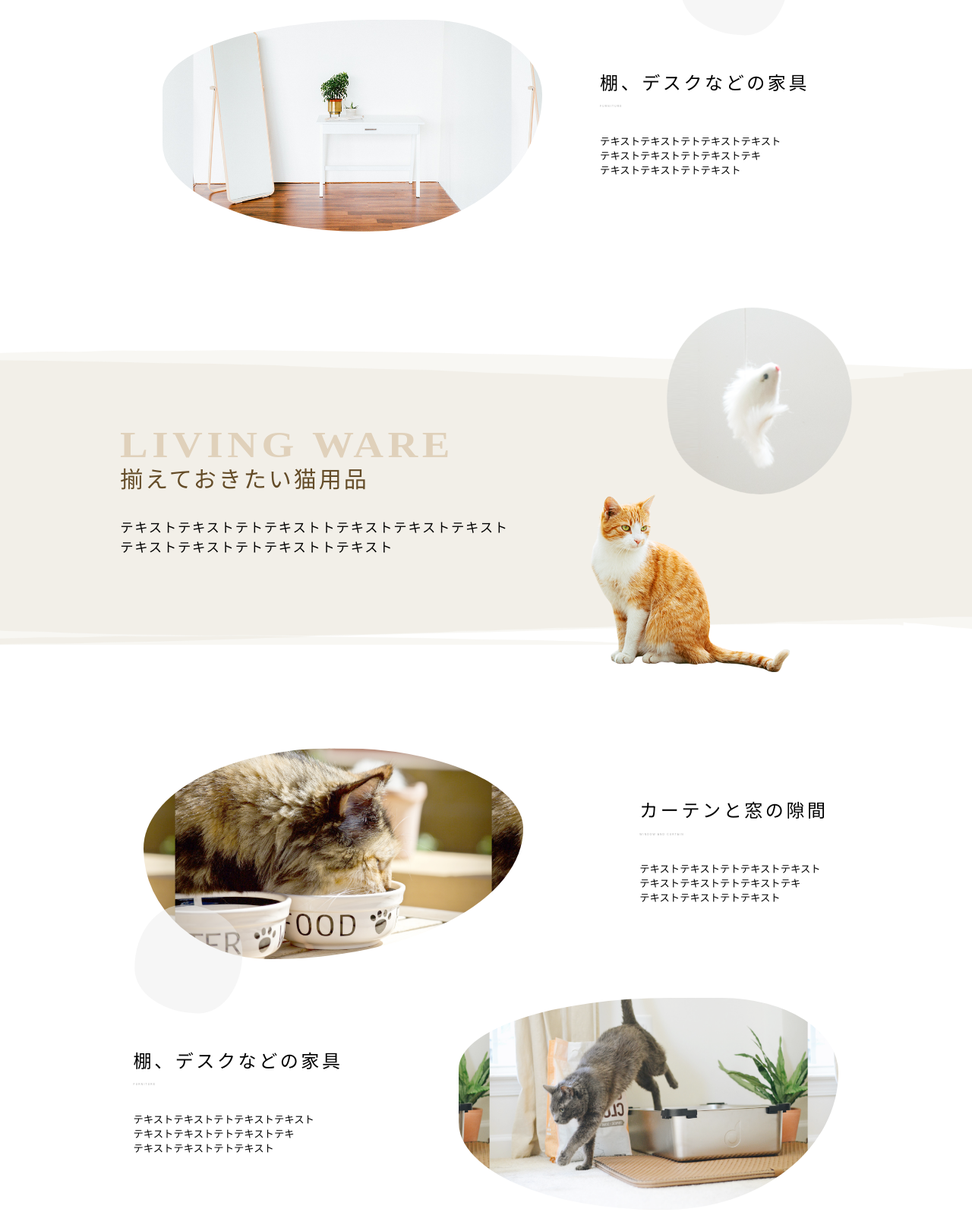
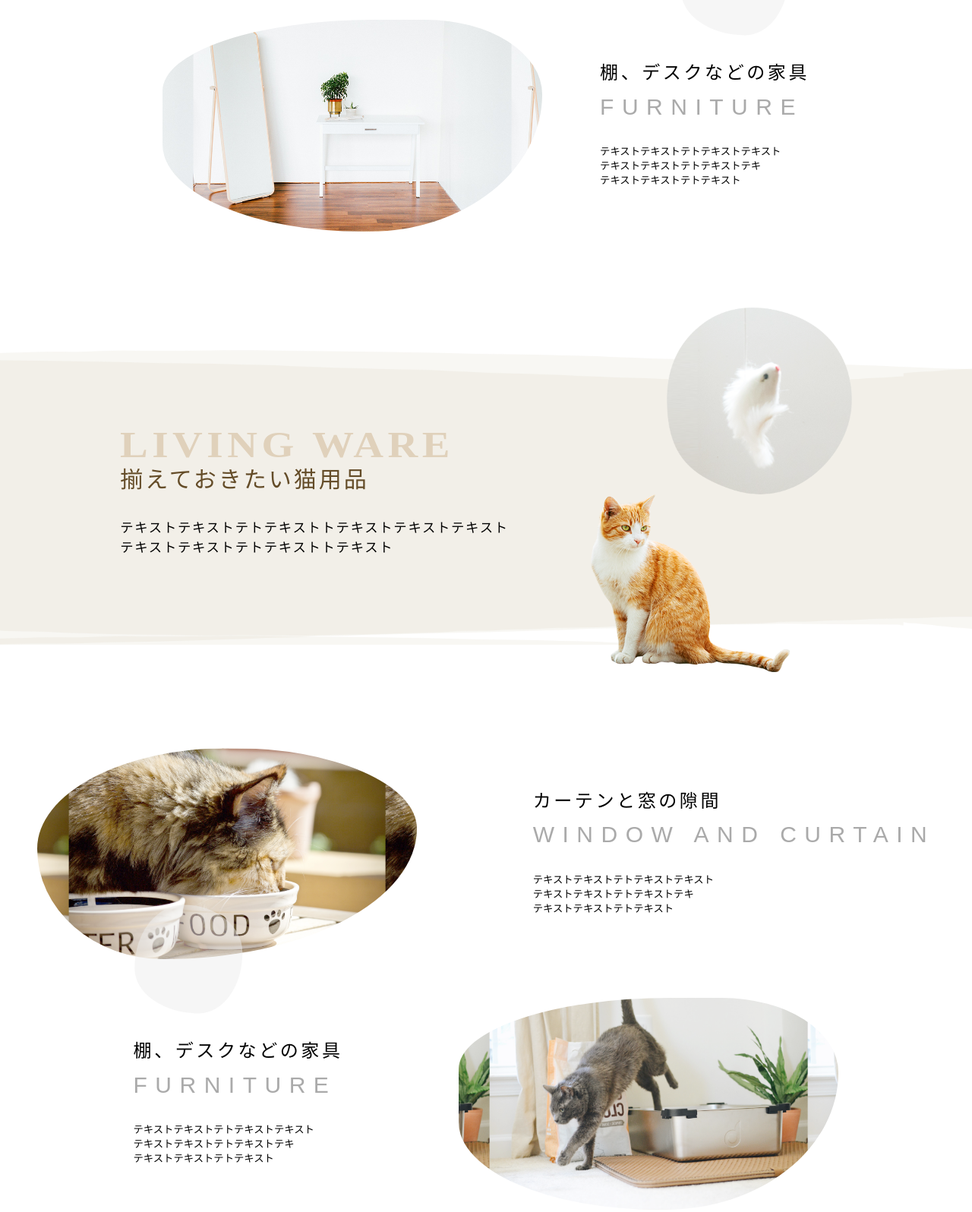
Before and after one commit to teagan19981227/stock, a website: page sideProject/black-cat/index.html in a window 1280 px wide. Shown: the part 1660-3256 px from the top of the page at 76% size. Drawn offline with Linux system fonts and the light colour scheme.

Commit message:
Add files via upload

```diff
--- a/sideProject/black-cat/style.sass
+++ b/sideProject/black-cat/style.sass
@@ -274,7 +274,7 @@ a
             letter-spacing: 0.15em
             margin-bottom: 1.354vw
         h6
-            font-size: 0.260vw
+            font-size: 2.344vw
             line-height: 1
             letter-spacing: 0.35em
             color: #aaaaaa
@@ -357,7 +357,7 @@ a
             letter-spacing: 0.15em
             margin-bottom: 1.354vw
         h6
-            font-size: 0.260vw
+            font-size: 2.344vw
             line-height: 1
             letter-spacing: 0.35em
             color: #aaaaaa
@@ -575,7 +575,7 @@ a
         h1
             top: 14.792vw
             left: 3.354vw
-            font-size: 7.711vw
+            font-size: 12.370vw
 
         &>ul
             margin-top: 35.073vw
```
Also changed, not shown: sideProject/black-cat/style.css.
